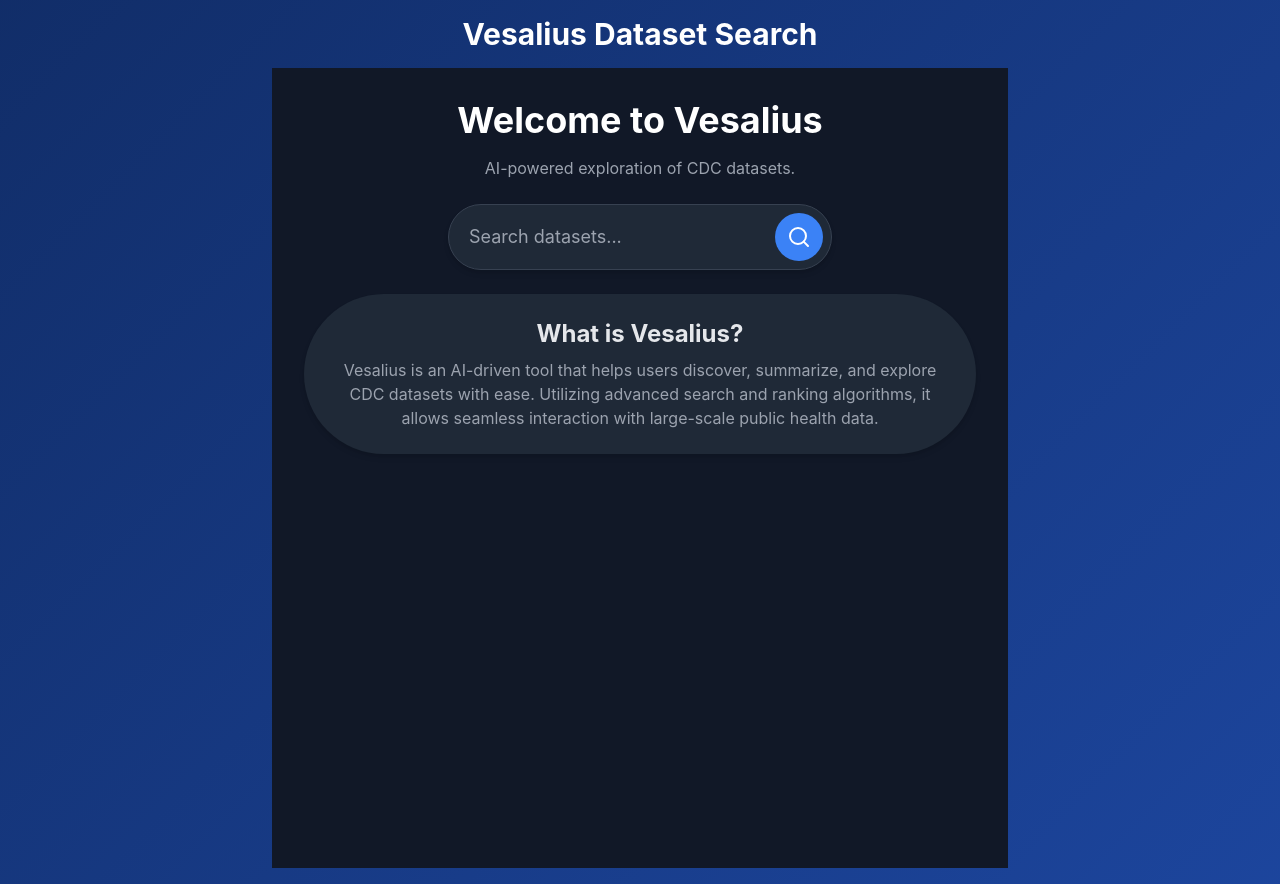
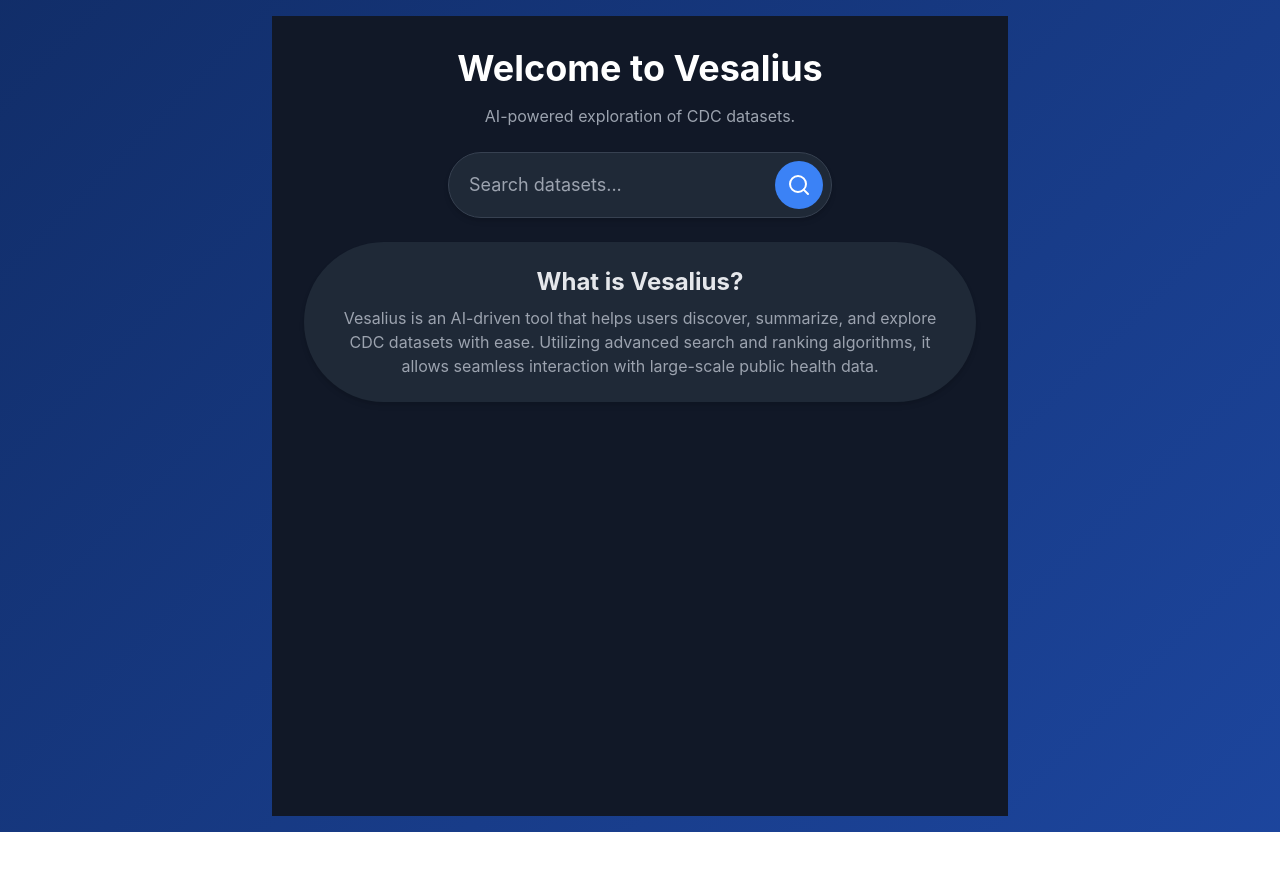
Before and after one commit to mikeiioo/VesAIlius, a React (Create React App) app in the folder frontend/: page / in a window 1280 px wide. After the commit the page ends 832 px from the top, so only its background shows below. Built offline with nearby package versions, Linux system fonts and the light colour scheme.

Commit message:
remove title

```diff
--- a/frontend/src/App.js
+++ b/frontend/src/App.js
@@ -8,9 +8,6 @@
     <Router>
       <div className="max-w-3xl mx-auto p-4">
         {/* Make the h1 a link to the homepage */}
-        <Link to="/" className="block">
-          <h1 className="text-3xl font-bold text-center mb-4">Vesalius Dataset Search</h1>
-        </Link>
         <Routes>
           <Route path="/" element={<HomePage />} />
           <Route path="/dataset/:datasetId" element={<DatasetPage />} />
```
